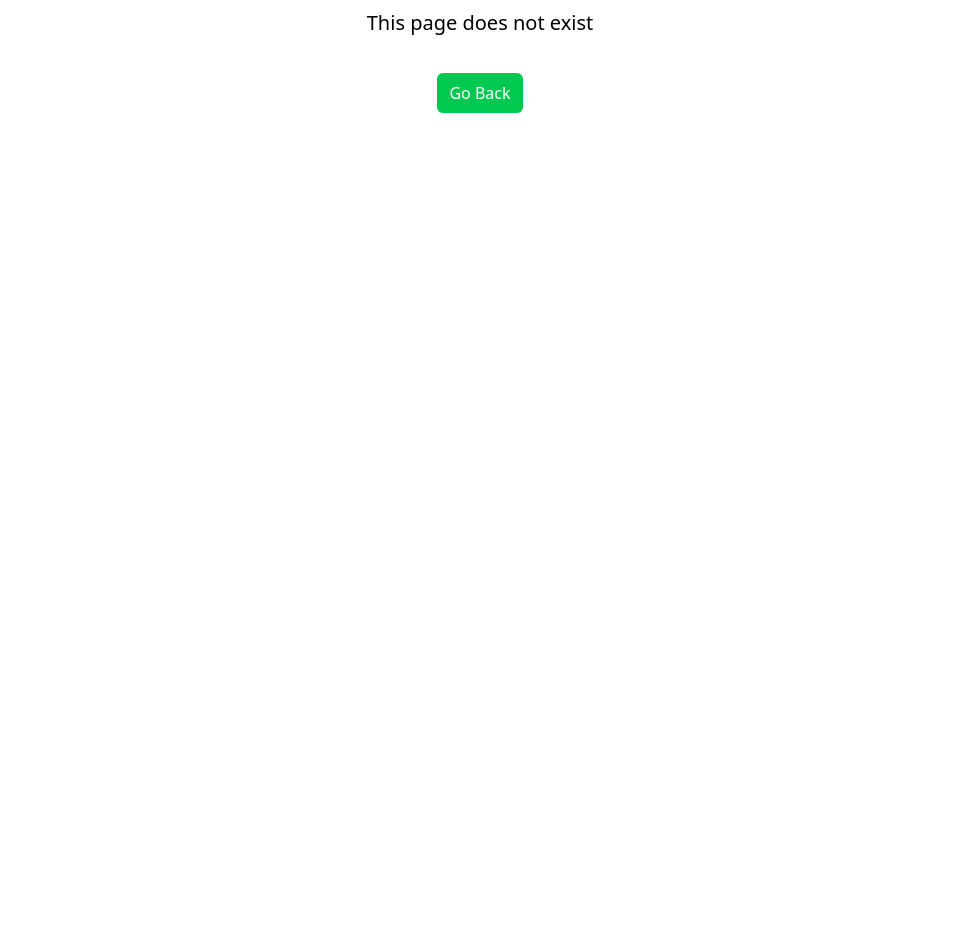
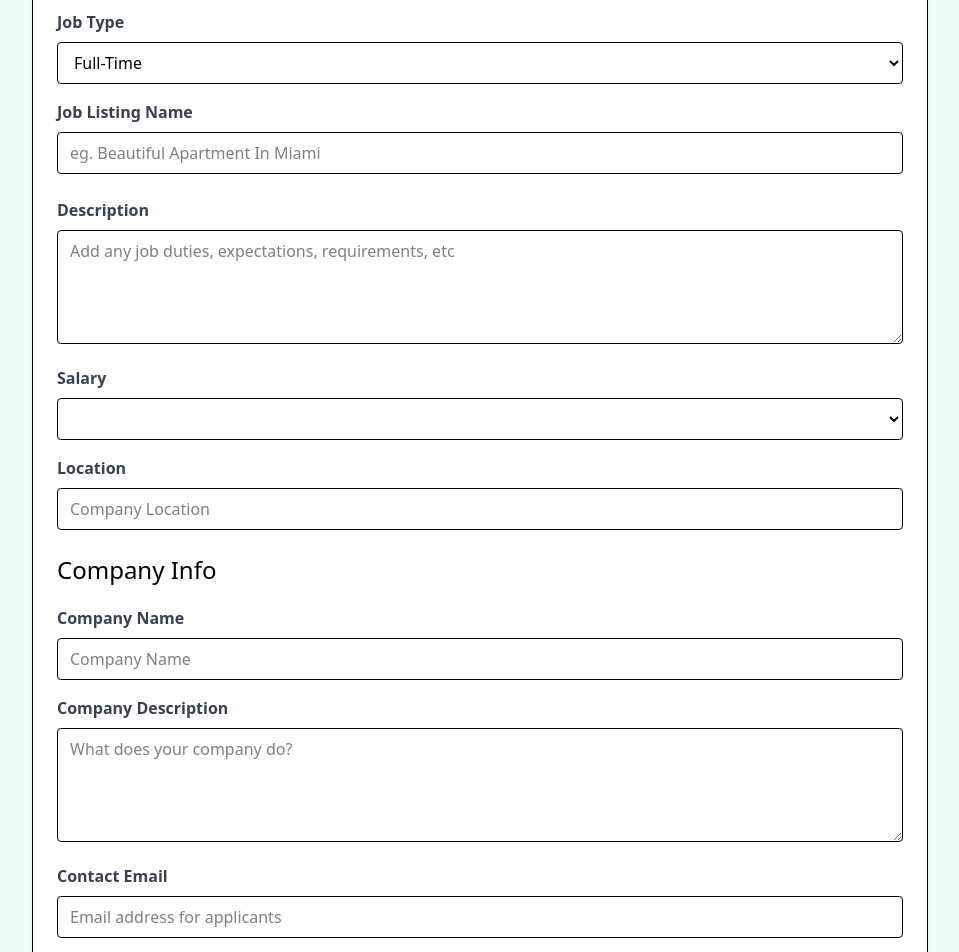
Before and after one commit to muhammadderic/career-pulse, a Vue app: page /jobs/edit/1 in a window 1280 px wide. Before the commit this address had no page. Shown: the part 260-1212 px from the top of the page, without its empty margins (160-1119 px from the left). Before the commit the page ends 800 px from the top, so only its background shows below. Built offline with nearby package versions, Linux system fonts and the light colour scheme; no server answers.

Commit message:
(feat): create 'edit job' view and functionality

```diff
--- a/src/jobs.json
+++ b/src/jobs.json
@@ -85,10 +85,9 @@
       }
     },
     {
-      "id": "5940",
       "title": "Deric Startup",
       "type": "Full-Time",
-      "description": "Decs",
+      "description": "Description",
       "salary": "Over $200K",
       "location": "Indonesia",
       "company": {
@@ -96,7 +95,8 @@
         "description": "Deric desc",
         "contactEmail": "deric@deric.com",
         "contactPhone": "0808080808"
-      }
+      },
+      "id": "5940"
     }
   ]
 }
--- a/src/router/index.js
+++ b/src/router/index.js
@@ -4,6 +4,7 @@
 import NotFoundView from '@/view/NotFoundView.vue'
 import JobView from '@/view/JobView.vue'
 import AddJobView from '@/view/AddJobView.vue'
+import EditJobView from '@/view/EditJobView.vue'
 
 const router = createRouter({
   history: createWebHistory(import.meta.env.BASE_URL),
@@ -27,6 +28,10 @@
       path: '/jobs/add',
       name: 'add-job',
       component: AddJobView
+    },{
+      path: '/jobs/edit/:id',
+      name: 'edit-job',
+      component: EditJobView,
     },
     {
       path: '/:catchAll(.*)',
--- /dev/null
+++ b/src/view/EditJobView.vue
@@ -0,0 +1,278 @@
+<script setup>
+import router from '@/router';
+import axios from 'axios';
+import { onMounted, reactive } from 'vue';
+import { useRoute } from 'vue-router';
+import { useToast } from 'vue-toastification';
+
+const route = useRoute();
+const toast = useToast();
+
+const jobId = route.params.id;
+
+const form = reactive({
+  type: 'Full-Time',
+  title: '',
+  description: '',
+  salary: '',
+  location: '',
+  company: {
+    name: '',
+    description: '',
+    contactEmail: '',
+    contactPhone: '',
+  },
+});
+
+const state = reactive({
+  job: {},
+  isLoading: true,
+});
+
+const handleSubmit = async () => {
+  const updatedJob = {
+    title: form.title,
+    type: form.type,
+    description: form.description,
+    salary: form.salary,
+    location: form.location,
+    company: {
+      name: form.company.name,
+      description: form.company.description,
+      contactEmail: form.company.contactEmail,
+      contactPhone: form.company.contactPhone,
+    },
+  };
+
+  try {
+    const response = await axios.put(`/api/jobs/${jobId}`, updatedJob);
+    toast.success('Job Updated Successfully');
+    router.push(`/jobs/${response.data.id}`);
+  } catch (error) {
+    console.error('Error updating job', error);
+    toast.error('Job Was Not Updated');
+  }
+}
+
+onMounted(async () => {
+  try {
+    const response = await axios.get(`/api/jobs/${jobId}`);
+    state.job = response.data;
+    // Populate inputs
+    form.type = state.job.type;
+    form.title = state.job.title;
+    form.description = state.job.description;
+    form.salary = state.job.salary;
+    form.location = state.job.location;
+    form.company.name = state.job.company.name;
+    form.company.description = state.job.company.description;
+    form.company.contactEmail = state.job.company.contactEmail;
+    form.company.contactPhone = state.job.company.contactPhone;
+  } catch (error) {
+    console.error('Error fetching job', error);
+  } finally {
+    state.isLoading = false;
+  }
+})
+</script>
+
+<template>
+  <section class="bg-green-50">
+    <div class="max-w-4xl m-auto py-24">
+      <div
+        class="bg-white px-6 py-8 mb-4 shadow-md rounded-md border m-4 md:m-0"
+      >
+        <form @submit.prevent="handleSubmit">
+          <h2 class="text-3xl text-center font-semibold mb-6">
+            Add Job
+          </h2>
+
+          <div class="mb-4">
+            <label
+              for="type"
+              class="block text-gray-700 font-bold mb-2"
+            >
+              Job Type
+            </label>
+
+            <select
+              v-model="form.type"
+              id="type"
+              name="type"
+              class="border rounded w-full py-2 px-3"
+              required
+            >
+              <option value="Full-Time">Full-Time</option>
+              <option value="Part-Time">Part-Time</option>
+              <option value="Remote">Remote</option>
+              <option value="Internship">Internship</option>
+            </select>
+          </div>
+
+          <div class="mb-4">
+            <label class="block text-gray-700 font-bold mb-2">
+              Job Listing Name
+            </label>
+
+            <input
+              type="text"
+              v-model="form.title"
+              id="name"
+              name="name"
+              class="border rounded w-full py-2 px-3 mb-2"
+              placeholder="eg. Beautiful Apartment In Miami"
+              required
+            />
+          </div>
+
+          <div class="mb-4">
+            <label
+              for="description"
+              class="block text-gray-700 font-bold mb-2"
+            >
+              Description
+            </label>
+
+            <textarea
+              id="description"
+              v-model="form.description"
+              name="description"
+              class="border rounded w-full py-2 px-3"
+              rows="4"
+              placeholder="Add any job duties, expectations, requirements, etc"
+            ></textarea>
+          </div>
+
+          <div class="mb-4">
+            <label
+              for="type"
+              class="block text-gray-700 font-bold mb-2"
+            >
+              Salary
+            </label>
+
+            <select
+              id="salary"
+              v-model="form.salary"
+              name="salary"
+              class="border rounded w-full py-2 px-3"
+              required
+            >
+              <option value="Under $50K">under $50K</option>
+              <option value="$50K - $60K">$50 - $60K</option>
+              <option value="$60K - $70K">$60 - $70K</option>
+              <option value="$70K - $80K">$70 - $80K</option>
+              <option value="$80K - $90K">$80 - $90K</option>
+              <option value="$90K - $100K">$90 - $100K</option>
+              <option value="$100K - $125K">$100 - $125K</option>
+              <option value="$125K - $150K">$125 - $150K</option>
+              <option value="$150K - $175K">$150 - $175K</option>
+              <option value="$175K - $200K">$175 - $200K</option>
+              <option value="Over $200K">Over $200K</option>
+            </select>
+          </div>
+
+          <div class="mb-4">
+            <label class="block text-gray-700 font-bold mb-2">
+              Location
+            </label>
+
+            <input
+              type="text"
+              v-model="form.location"
+              id="location"
+              name="location"
+              class="border rounded w-full py-2 px-3 mb-2"
+              placeholder="Company Location"
+              required
+            />
+          </div>
+
+          <h3 class="text-2xl mb-5">Company Info</h3>
+
+          <div class="mb-4">
+            <label
+              for="company"
+              class="block text-gray-700 font-bold mb-2"
+            >
+              Company Name
+            </label>
+
+            <input
+              type="text"
+              v-model="form.company.name"
+              id="company"
+              name="company"
+              class="border rounded w-full py-2 px-3"
+              placeholder="Company Name"
+            />
+          </div>
+
+          <div class="mb-4">
+            <label
+              for="company_description"
+              class="block text-gray-700 font-bold mb-2"
+            >
+              Company Description
+            </label>
+
+            <textarea
+              id="company_description"
+              v-model="form.company.description"
+              name="company_description"
+              class="border rounded w-full py-2 px-3"
+              rows="4"
+              placeholder="What does your company do?"
+            ></textarea>
+          </div>
+
+          <div class="mb-4">
+            <label
+              for="contact_email"
+              class="block text-gray-700 font-bold mb-2"
+            >
+              Contact Email
+            </label>
+
+            <input
+              type="email"
+              v-model="form.company.contactEmail"
+              id="contact_email"
+              name="contact_email"
+              class="border rounded w-full py-2 px-3"
+              placeholder="Email address for applicants"
+              required
+            />
+          </div>
+
+          <div class="mb-4">
+            <label
+              for="contact_phone"
+              class="block text-gray-700 font-bold mb-2"
+            >
+              Contact Phone
+            </label>
+
+            <input
+              type="tel"
+              v-model="form.company.contactPhone"
+              id="contact_phone"
+              name="contact_phone"
+              class="border rounded w-full py-2 px-3"
+              placeholder="Optional phone for applicants"
+            />
+          </div>
+
+          <div>
+            <button
+              class="cursor-pointer bg-green-500 hover:bg-green-600 text-white font-bold py-2 px-4 rounded-full w-full focus:outline-none focus:shadow-outline"
+              type="submit"
+            >
+              Edit Job
+            </button>
+          </div>
+        </form>
+      </div>
+    </div>
+  </section>
+</template>
--- a/src/view/JobView.vue
+++ b/src/view/JobView.vue
@@ -102,7 +102,7 @@
             </h3>
 
             <RouterLink
-              :to="`/`"
+              :to="`/jobs/edit/${state.job.id}`"
               class="bg-green-500 hover:bg-green-600 text-white text-center font-bold py-2 px-4 rounded-full w-full focus:outline-none focus:shadow-outline mt-4 block"
             >
               Edit Job
```
